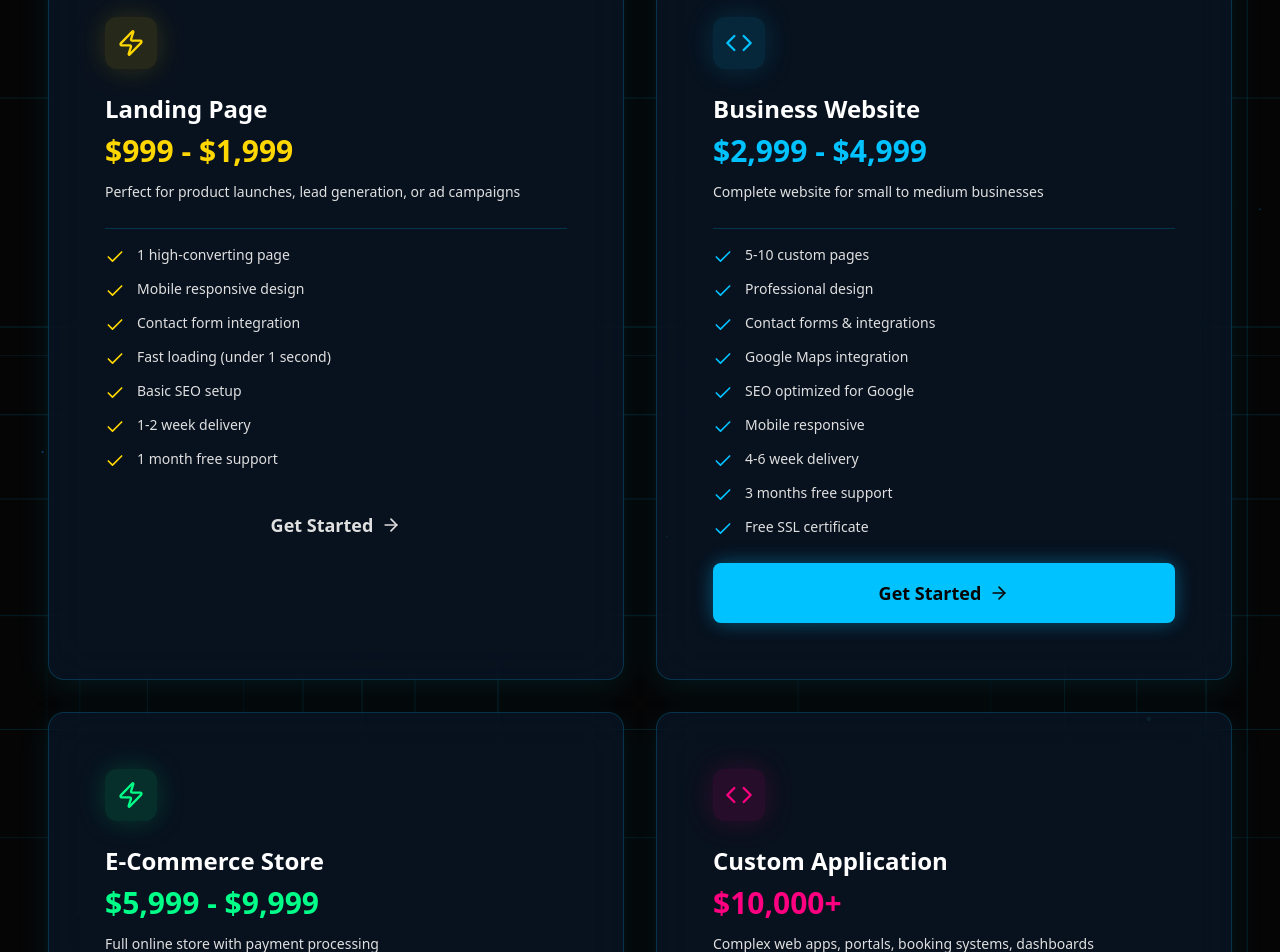
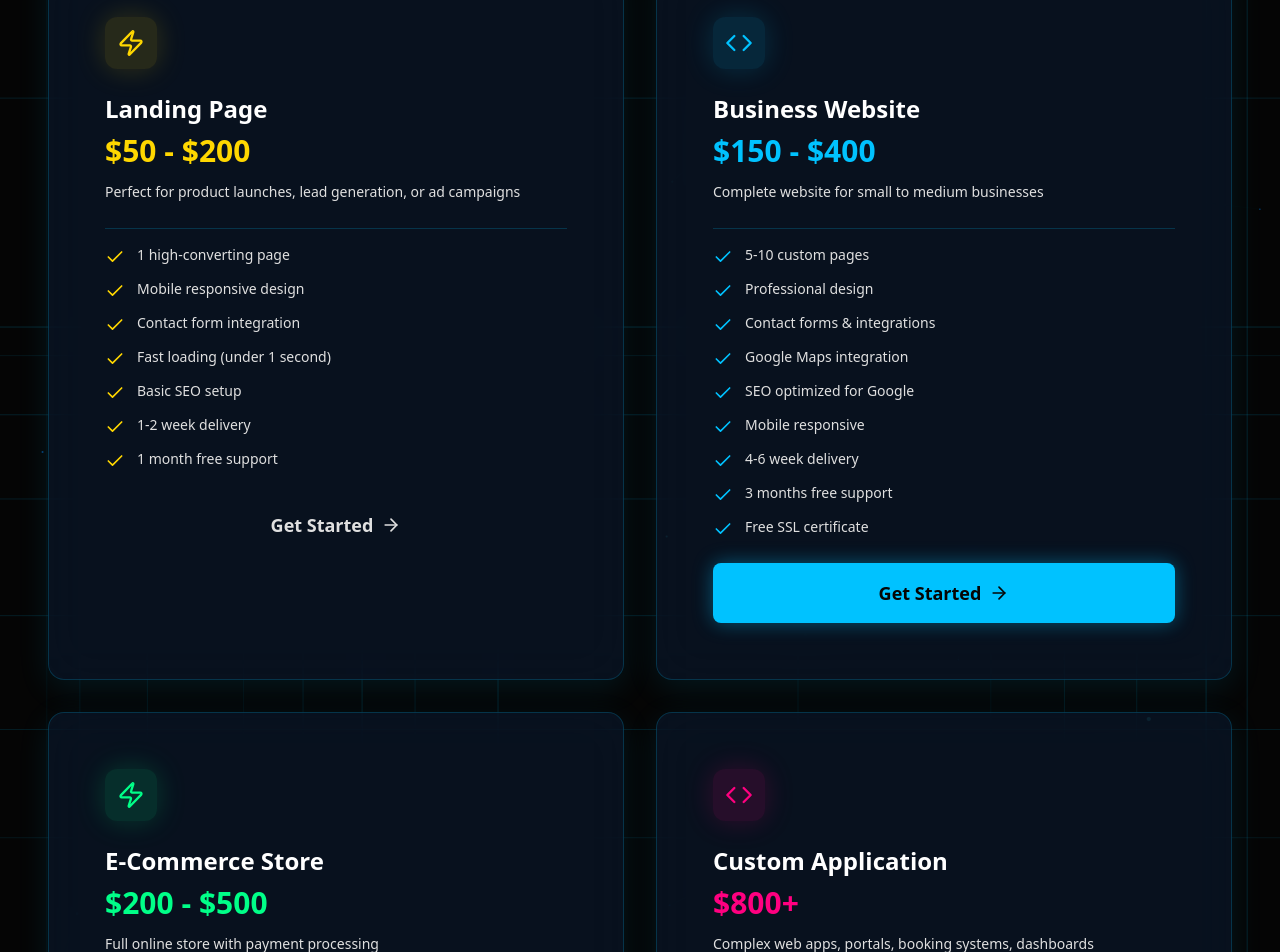
Before and after one commit to Byte-me-Kavi/Synapse-Digital, a Next.js app: page /pricing in a window 1280 px wide. Shown: the part 600-1552 px from the top of the page. Built offline with nearby package versions, Linux system fonts and the light colour scheme.

Commit message:
fix: update pricing details for web and monthly packages

```diff
--- a/app/pricing/page.tsx
+++ b/app/pricing/page.tsx
@@ -25,7 +25,7 @@ export default function PricingPage() {
   const webPackages = [
     {
       name: "Landing Page",
-      price: "$999 - $1,999",
+      price: "$50 - $200",
       description:
         "Perfect for product launches, lead generation, or ad campaigns",
       features: [
@@ -43,7 +43,7 @@ export default function PricingPage() {
     },
     {
       name: "Business Website",
-      price: "$2,999 - $4,999",
+      price: "$150 - $400",
       description: "Complete website for small to medium businesses",
       features: [
         "5-10 custom pages",
@@ -62,7 +62,7 @@ export default function PricingPage() {
     },
     {
       name: "E-Commerce Store",
-      price: "$5,999 - $9,999",
+      price: "$200 - $500",
       description: "Full online store with payment processing",
       features: [
         "Up to 100 products",
@@ -81,7 +81,7 @@ export default function PricingPage() {
     },
     {
       name: "Custom Application",
-      price: "$10,000+",
+      price: "$800+",
       description: "Complex web apps, portals, booking systems, dashboards",
       features: [
         "100% custom features",
@@ -104,7 +104,7 @@ export default function PricingPage() {
   const monthlyPackages = [
     {
       name: "Social Media - Starter",
-      price: "$999/month",
+      price: "$199/month",
       description: "For businesses just starting with social media",
       features: [
         "12 posts per month (3/week)",
@@ -119,7 +119,7 @@ export default function PricingPage() {
     },
     {
       name: "Social Media - Growth",
-      price: "$1,999/month",
+      price: "$299/month",
       description: "Serious about growing your social presence",
       features: [
         "20 posts per month (5/week)",
@@ -135,7 +135,7 @@ export default function PricingPage() {
     },
     {
       name: "SEO - Local",
-      price: "$799/month",
+      price: "$399/month",
       description: "Rank in your city for local services",
       features: [
         "Google Business optimization",
@@ -150,7 +150,7 @@ export default function PricingPage() {
     },
     {
       name: "SEO - National",
-      price: "$1,999/month",
+      price: "$499/month",
       description: "Rank nationally for competitive keywords",
       features: [
         "30+ keyword targets",
```
